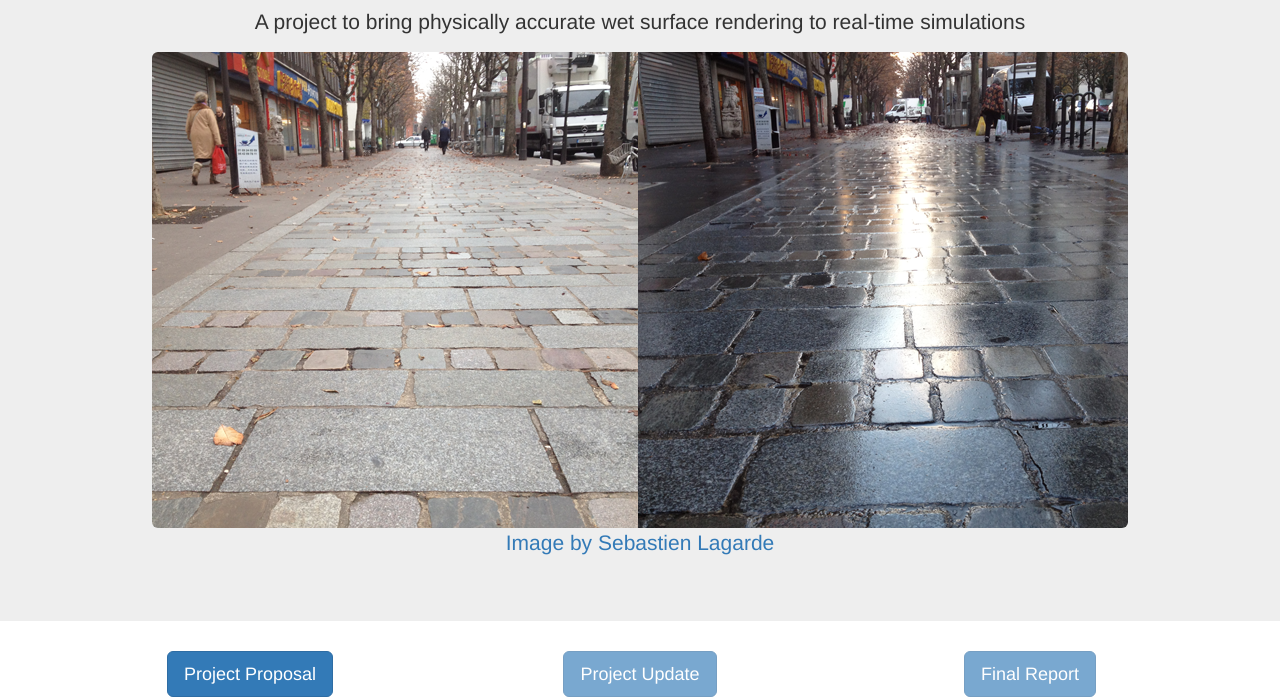
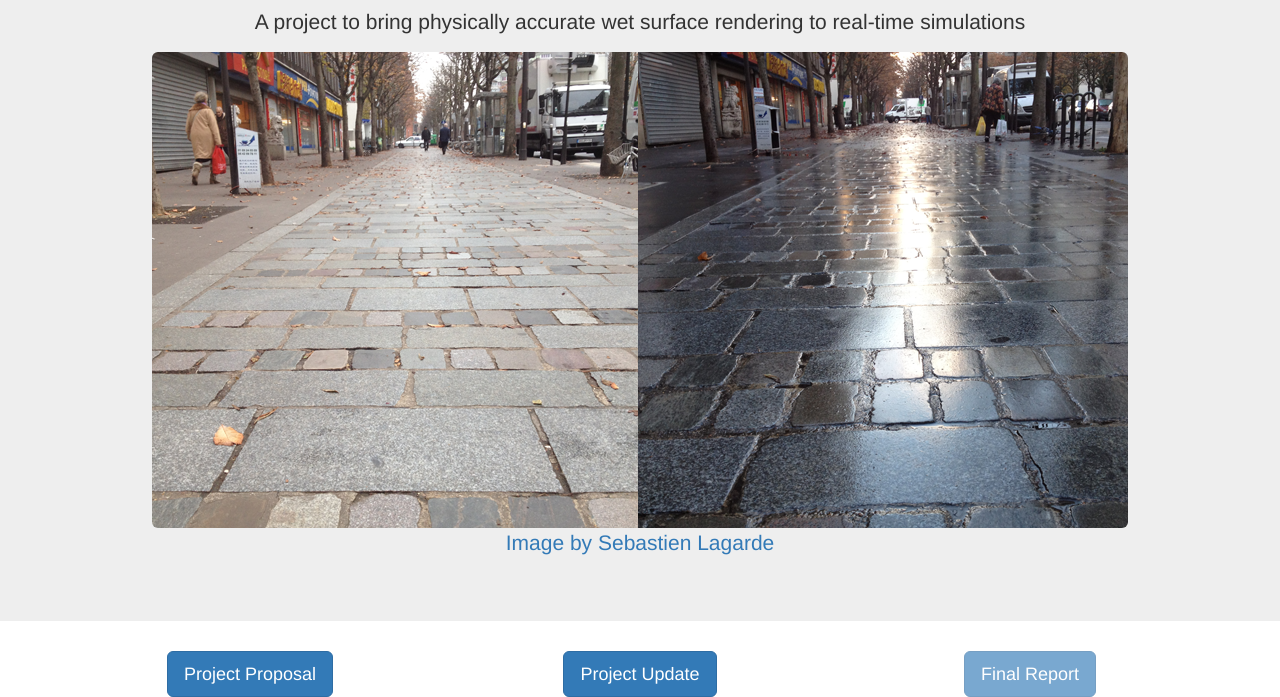
Before and after one commit to BrennenTaylor/BrennenTaylor.github.io, a plain HTML site: page index.html in a window 1280 px wide. Shown: the part 210-907 px from the top of the page. Drawn offline with nearby package versions, Linux system fonts and the light colour scheme.

Commit message:
Add project update

```diff
--- a/index.html
+++ b/index.html
@@ -24,7 +24,9 @@
 					</a>
 				</div>
 				<div class="col-sm-4">
-					<button type="button" class="btn btn-primary btn-lg center-block disabled" data-toggle="tooltip" title="Incomplete">Project Update</button>
+					<a href="./reports/ProjectUpdate.pdf">
+						<button type="button" class="btn btn-primary btn-lg center-block" data-toggle="tooltip" title="Click to download project update">Project Update</button>
+					</a>
 				</div>
 				<div class="col-sm-4">
 					<button type="button" class="btn btn-primary btn-lg center-block disabled" data-toggle="tooltip" title="Incomplete">Final Report</button>
```
Also changed, not shown: 1 other file.
